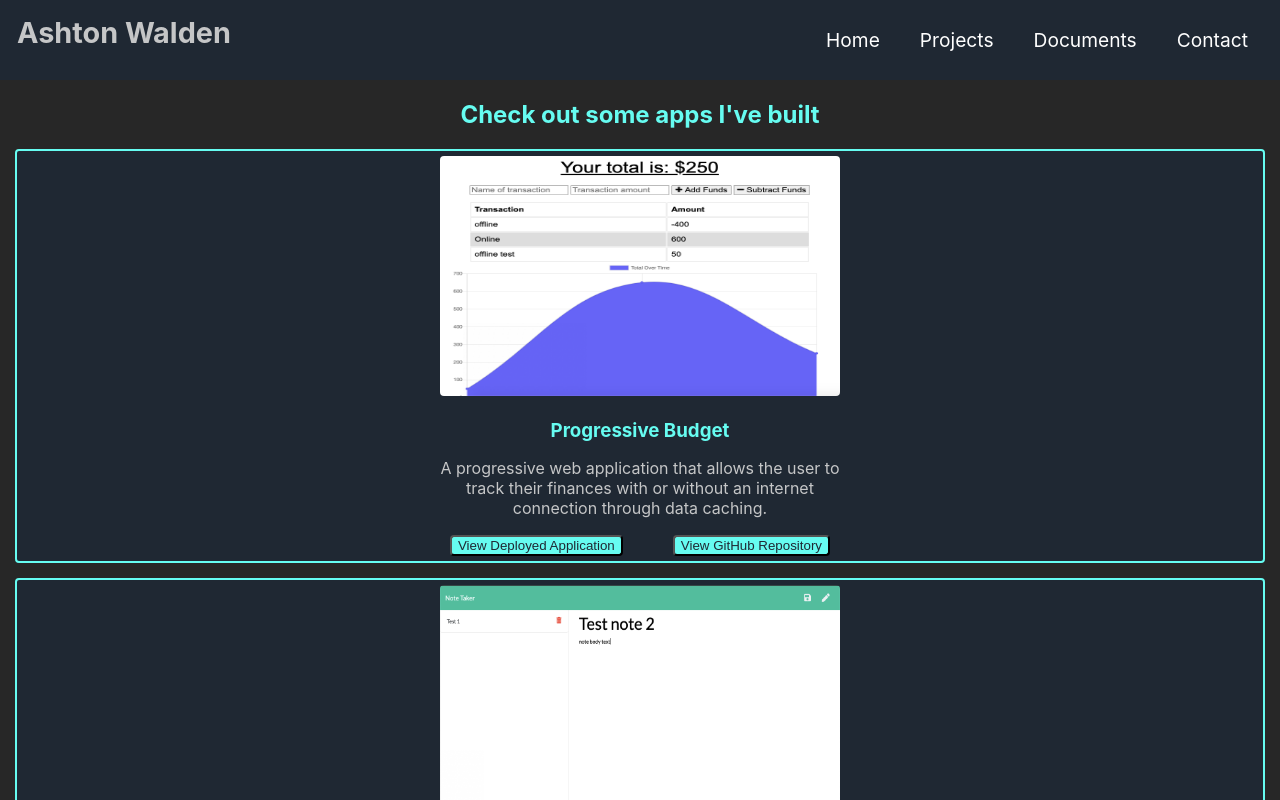
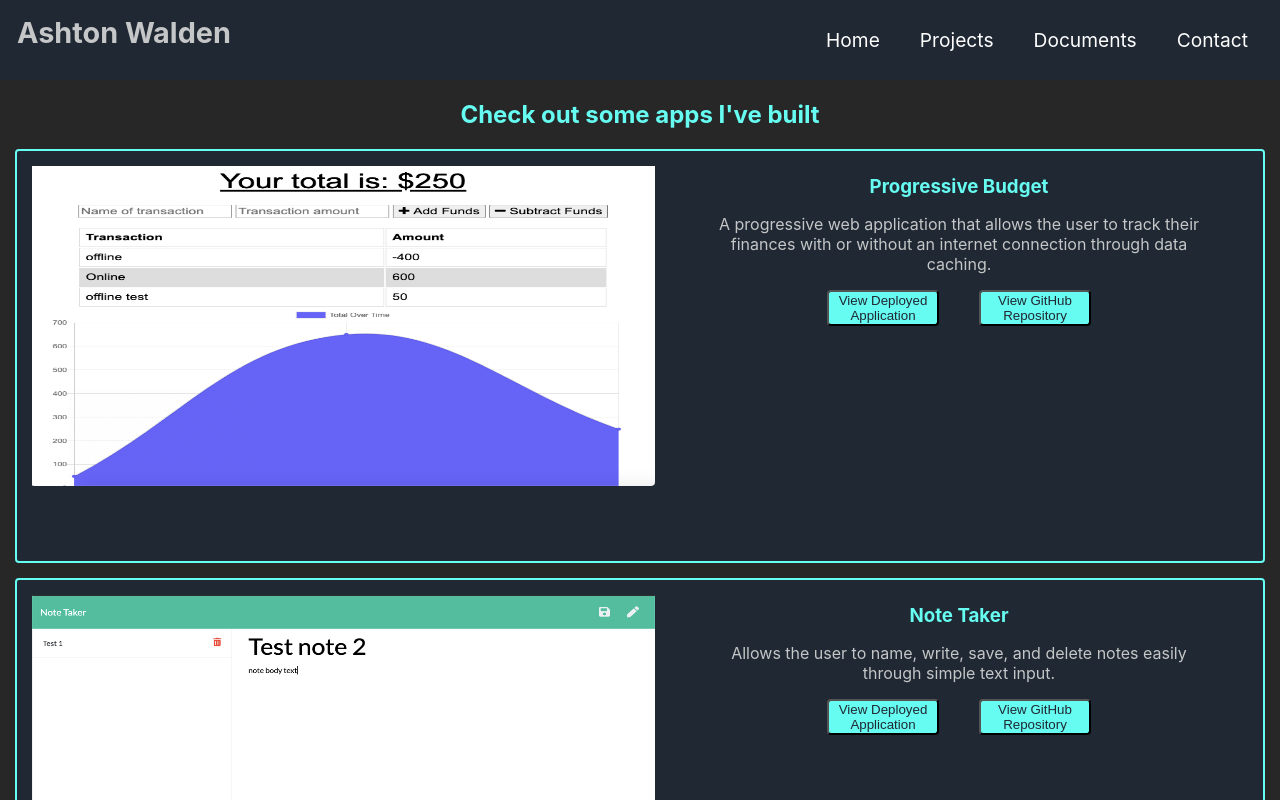
Before and after one commit to ashtonwalden34/react-portfolio, a React (Create React App) app: page /projects in a window 1280 px wide. Shown: the top 800 px of the page. Built offline with nearby package versions, Linux system fonts and the light colour scheme.

Commit message:
created desktop and mobile layout for projects page

```diff
--- a/src/Components/appCard/appCard.css
+++ b/src/Components/appCard/appCard.css
@@ -1,10 +1,3 @@
-.screenshot {
-    width: 25rem;
-    vertical-align: auto;
-    height: 15rem;
-    border-radius: 4px;
-}
-
 .cardBody {
     padding-bottom: 5px;
     padding-top: 5px;
@@ -12,6 +5,13 @@
     border-radius: 4px;
     margin: 15px;
     background-color: #1F2833;
+}
+
+.screenshot {
+    width: 25rem;
+    vertical-align: auto;
+    height: 15rem;
+    border-radius: 4px;
 }
 
 .projectTitle {
@@ -25,7 +25,6 @@
     display: inline-block;
 }
 
-
 .projectBtn {
     margin-left: 25px;
     margin-right: 25px;
@@ -33,3 +32,47 @@
     color: #1F2833;
     border-radius: 4px;
 }
+
+@media screen and (min-width: 770px) {
+    .cardBody {
+        padding-bottom: 5px;
+        padding-top: 5px;
+        border: solid 2px #66FCF1;
+        border-radius: 4px;
+        margin: 15px;
+        background-color: #1F2833;
+        height: 25rem;
+    }
+
+    .screenshot {
+        width: 50%;
+        height: 20rem;
+        vertical-align: auto;
+        border-radius: 4px;
+        float: left;
+        padding-top: 10px;
+        padding-left: 15px;
+    }
+
+    .projectTitle {
+        color: #66FCF1;
+        margin-bottom: 0;
+    }
+
+    .projectDescription {
+        color: #C5C6C7;
+        width: 40%;
+        margin-left: 10px;
+        margin-right: 10px;
+        display: inline-block;
+    }
+
+    .projectBtn {
+        margin-left: 20px;
+        margin-right: 20px;
+        background-color: #66FCF1;
+        color: #1F2833;
+        border-radius: 4px;
+        width: 7rem;
+    }
+}
--- a/src/Pages/Projects.js
+++ b/src/Pages/Projects.js
@@ -3,7 +3,7 @@ import ProjectsContainer from "../Components/ProjectsContainer/ProjectsContainer
 import "./style.css"
 
 const projects = () => (
-    <div>
+    <div className='projectsWrapper'>
         <ProjectsContainer/>
     </div>
 );
--- a/src/Pages/style.css
+++ b/src/Pages/style.css
@@ -45,10 +45,12 @@ body {
         display: inline-block;
         border-radius: 4px;
         background-color: #45A29E;
+        margin: 10px;
     }
 
     .factsLabel {
         text-decoration: underline;
+        margin: 2vh;
     }
 
     .randomFacts {
@@ -62,11 +64,10 @@ body {
 
     .fact {
         /* Take away bullet point like on navbar */
-        color: #45A29E;
+        color: #C5C6C7;
     }
 
 /* Projects Page */
-
 
 /* Documents Page */
 .docsWrapper {
```
